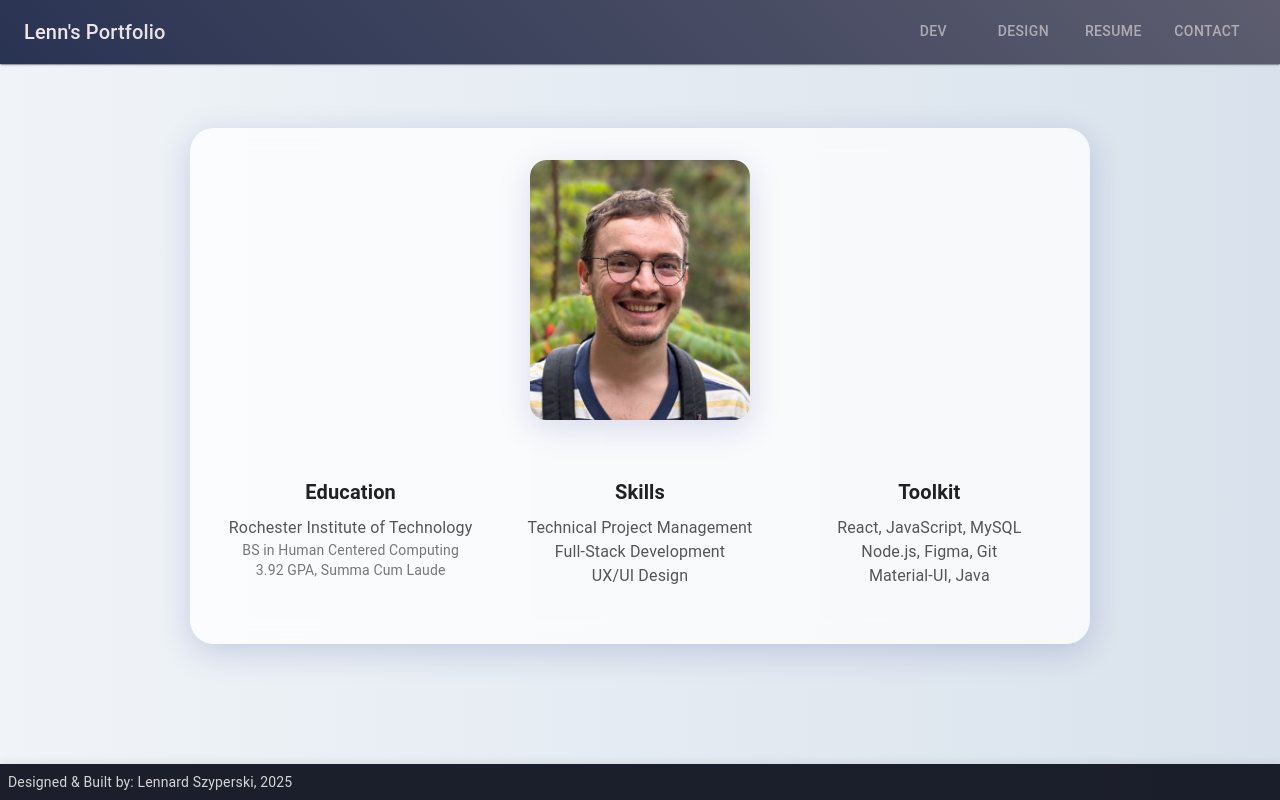
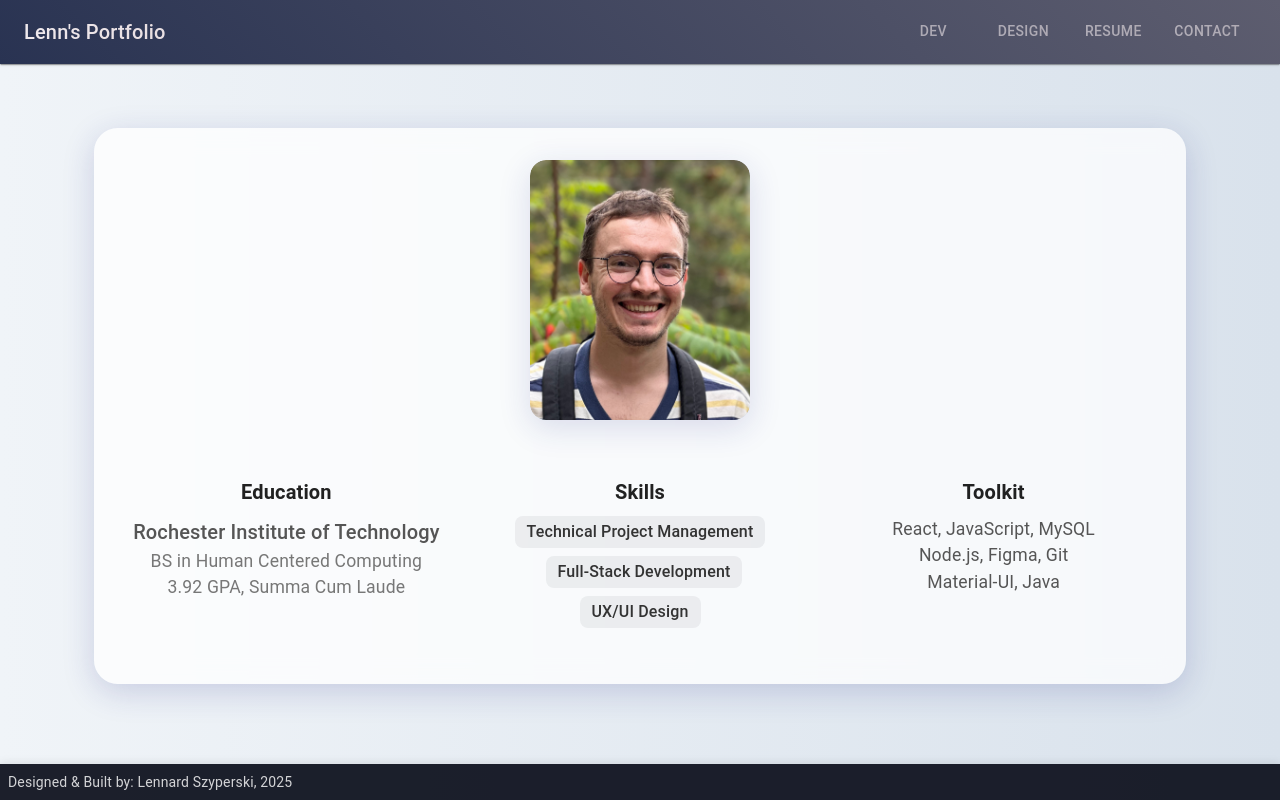
Before and after one commit to lennard-s/portfolio-website, a React (Create React App) app: page / in a window 1280 px wide. Built offline with nearby package versions, Linux system fonts and the light colour scheme; some icons are missing.

Commit message:
layout fixes

```diff
--- a/src/components/appBar.jsx
+++ b/src/components/appBar.jsx
@@ -1,4 +1,4 @@
-import React, { useState } from "react";
+import React, { useState, useEffect } from "react";
 import {
   AppBar,
   Toolbar,
@@ -28,9 +28,13 @@ const tabsGradient =
 export default function AppBarComponent() {
   const [drawerOpen, setDrawerOpen] = useState(false);
   const theme = useTheme();
-  const isMobile = useMediaQuery(theme.breakpoints.down("sm")); // Detect mobile screens
-  const location = useLocation(); // Get the current route
-  const [value, setValue] = useState(location.pathname); // Set the initial value based on the current route
+  const isMobile = useMediaQuery(theme.breakpoints.down("sm"));
+  const location = useLocation();
+  const [value, setValue] = useState(location.pathname);
+
+  useEffect(() => {
+    setValue(location.pathname);
+  }, [location.pathname]);
 
   const handleDrawerToggle = () => {
     setDrawerOpen(!drawerOpen);
--- a/src/pages/landingPage.jsx
+++ b/src/pages/landingPage.jsx
@@ -1,5 +1,6 @@
 import React from "react";
 import { Box, Typography, Card, CardContent, Fade } from "@mui/material";
+import { Link } from "react-router-dom";
 import SchoolIcon from "@mui/icons-material/School";
 import BuildIcon from "@mui/icons-material/Build";
 import CodeIcon from "@mui/icons-material/Code";
@@ -47,13 +48,14 @@ export default function LandingPage() {
         alignItems: "center",
         justifyContent: "center",
         pt: { xs: 15, md: 8 },
+        mb: { xs: 20, md: 0 },
       }}
     >
       <Fade in={show} timeout={400}>
         <Card
           elevation={8}
           sx={{
-            borderRadius: 6,
+            borderRadius: {xs: 0, md: 6},
             minWidth: { xs: "90vw", md: 900 },
             maxWidth: 1100,
             padding: { xs: 2, md: 4 },
@@ -114,16 +116,25 @@ export default function LandingPage() {
             {/* Column 1: Education */}
             <Box sx={columnStyles}>
               <SchoolIcon sx={iconStyles} />
-              <Typography variant="h6" sx={{ fontWeight: "bold", marginBottom: 1 }}>
+              <Typography
+                variant="h6"
+                sx={{ fontWeight: "bold", marginBottom: 1 }}
+              >
                 Education
               </Typography>
-              <Typography variant="body1" sx={{ color: "#555" }}>
+              <Typography variant="h6" sx={{ color: "#555", fontWeight: 500 }}>
                 Rochester Institute of Technology
               </Typography>
-              <Typography variant="body2" sx={{ color: "#777" }}>
+              <Typography
+                variant="body1"
+                sx={{ color: "#777", fontSize: "1.1rem" }}
+              >
                 BS in Human Centered Computing
               </Typography>
-              <Typography variant="body2" sx={{ color: "#777" }}>
+              <Typography
+                variant="body1"
+                sx={{ color: "#777", fontSize: "1.1rem" }}
+              >
                 3.92 GPA, Summa Cum Laude
               </Typography>
             </Box>
@@ -131,16 +142,90 @@ export default function LandingPage() {
             {/* Column 2: Skills */}
             <Box sx={columnStyles}>
               <BuildIcon sx={iconStyles} />
-              <Typography variant="h6" sx={{ fontWeight: "bold", marginBottom: 1 }}>
+              <Typography
+                variant="h6"
+                sx={{ fontWeight: "bold", marginBottom: 1 }}
+              >
                 Skills
               </Typography>
-              <Typography variant="body1" sx={{ color: "#555" }}>
-                Technical Project Management
-              </Typography>
-              <Typography variant="body1" sx={{ color: "#555" }}>
-                Full-Stack Development
-              </Typography>
-              <Typography variant="body1" sx={{ color: "#555" }}>
+              <Box>
+                <Typography
+                  variant="body1"
+                  component={Link}
+                  to="/dev"
+                  sx={{
+                    display: "inline-block",
+                    color: "#333",
+                    textDecoration: "none",
+                    background: "rgba(16, 20, 32, 0.06)",
+                    borderRadius: 2,
+                    px: 1.5,
+                    py: 0.5,
+                    fontWeight: 500,
+                    transition: "background 0.2s, box-shadow 0.2s",
+                    boxShadow: "none",
+                    cursor: "pointer",
+                    mb: 1,
+                    "&:hover, &:focus": {
+                      background: "rgba(16, 20, 32, 0.13)",
+                      boxShadow: "0 2px 8px 0 rgba(31, 38, 135, 0.08)",
+                      textDecoration: "none",
+                    },
+                  }}
+                >
+                  Technical Project Management
+                </Typography>
+                <Typography
+                  variant="body1"
+                  component={Link}
+                  to="/dev"
+                  sx={{
+                    display: "inline-block",
+                    color: "#333",
+                    textDecoration: "none",
+                    background: "rgba(16, 20, 32, 0.06)",
+                    borderRadius: 2,
+                    px: 1.5,
+                    py: 0.5,
+                    fontWeight: 500,
+                    transition: "background 0.2s, box-shadow 0.2s",
+                    boxShadow: "none",
+                    cursor: "pointer",
+                    mb: 1,
+                    ml: 1,
+                    "&:hover, &:focus": {
+                      background: "rgba(16, 20, 32, 0.13)",
+                      boxShadow: "0 2px 8px 0 rgba(31, 38, 135, 0.08)",
+                      textDecoration: "none",
+                    },
+                  }}
+                >
+                  Full-Stack Development
+                </Typography>
+              </Box>
+              <Typography
+                variant="body1"
+                component={Link}
+                to="/design"
+                sx={{
+                  display: "inline-block",
+                  color: "#333",
+                  textDecoration: "none",
+                  background: "rgba(16, 20, 32, 0.06)",
+                  borderRadius: 2,
+                  px: 1.5,
+                  py: 0.5,
+                  fontWeight: 500,
+                  transition: "background 0.2s, box-shadow 0.2s",
+                  boxShadow: "none",
+                  cursor: "pointer",
+                  "&:hover, &:focus": {
+                    background: "rgba(16, 20, 32, 0.13)",
+                    boxShadow: "0 2px 8px 0 rgba(31, 38, 135, 0.08)",
+                    textDecoration: "none",
+                  },
+                }}
+              >
                 UX/UI Design
               </Typography>
             </Box>
@@ -148,16 +233,19 @@ export default function LandingPage() {
             {/* Column 3: Toolkit */}
             <Box sx={columnStyles}>
               <CodeIcon sx={iconStyles} />
-              <Typography variant="h6" sx={{ fontWeight: "bold", marginBottom: 1 }}>
+              <Typography
+                variant="h6"
+                sx={{ fontWeight: "bold", marginBottom: 1 }}
+              >
                 Toolkit
               </Typography>
-              <Typography variant="body1" sx={{ color: "#555" }}>
+              <Typography variant="body1" sx={{ color: "#555", fontSize: "1.1rem" }}>
                 React, JavaScript, MySQL
               </Typography>
-              <Typography variant="body1" sx={{ color: "#555" }}>
+              <Typography variant="body1" sx={{ color: "#555", fontSize: "1.1rem" }}>
                 Node.js, Figma, Git
               </Typography>
-              <Typography variant="body1" sx={{ color: "#555" }}>
+              <Typography variant="body1" sx={{ color: "#555", fontSize: "1.1rem" }}>
                 Material-UI, Java
               </Typography>
             </Box>
```
